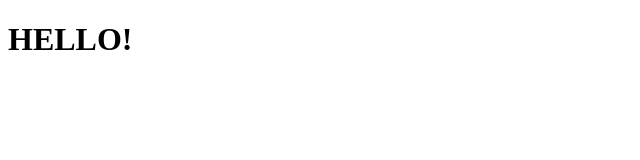
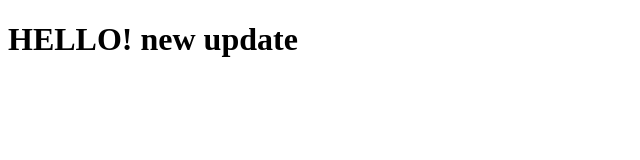
Before and after one commit to Justinbarbas1028/Justinbarbas1028.github.io, a plain HTML site: page index.html in a window 1280 px wide. Shown: the whole page, without its empty margins (0-640 px from the left). Drawn offline with Linux system fonts and the light colour scheme.

Commit message:
new again

```diff
--- a/index.html
+++ b/index.html
@@ -7,6 +7,6 @@
     <title>WEBSITE</title>
 </head>
 <body>
-    <h1>HELLO!</h1>
+    <h1>HELLO! new update</h1>
 </body>
 </html>
```
